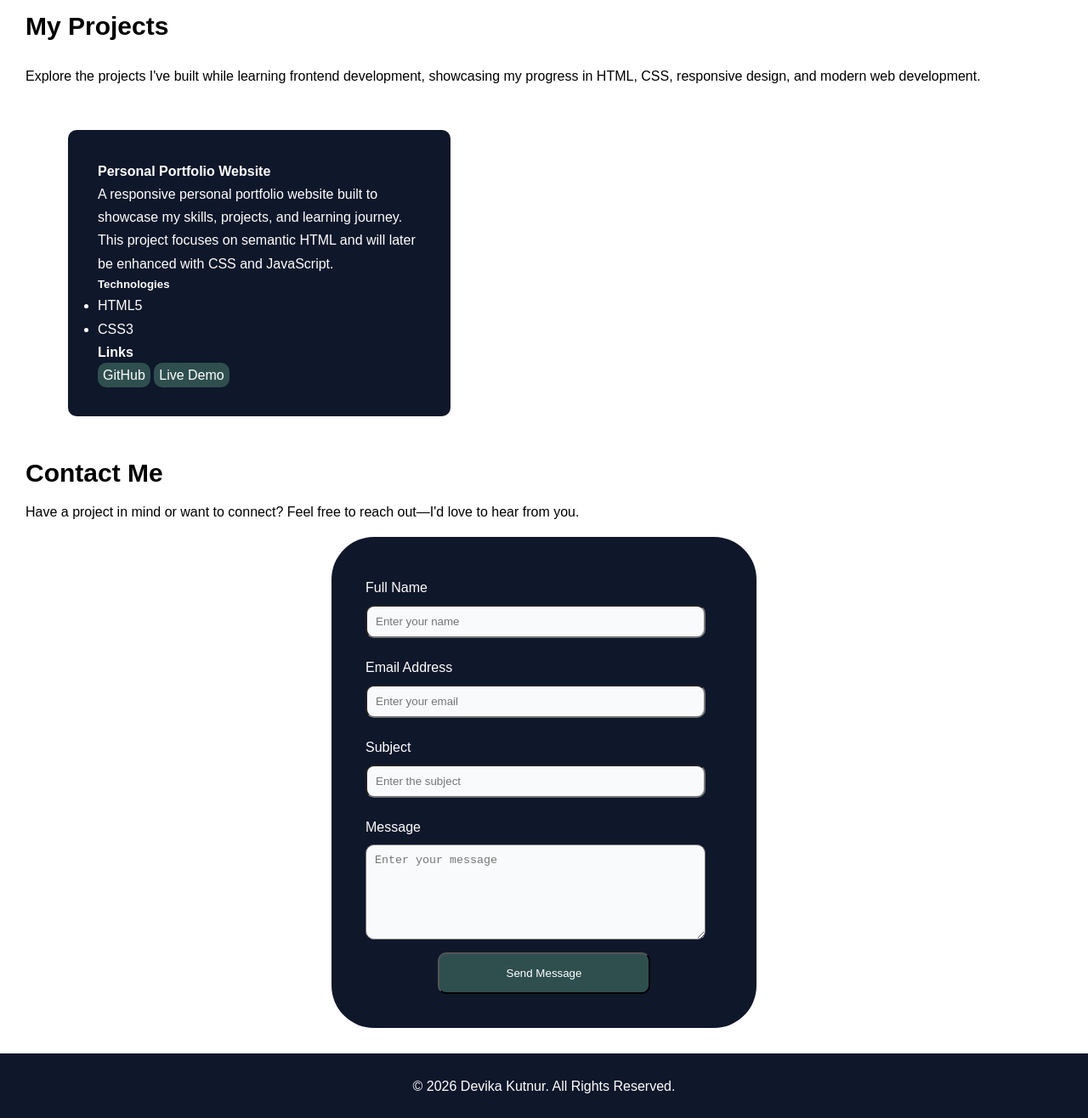
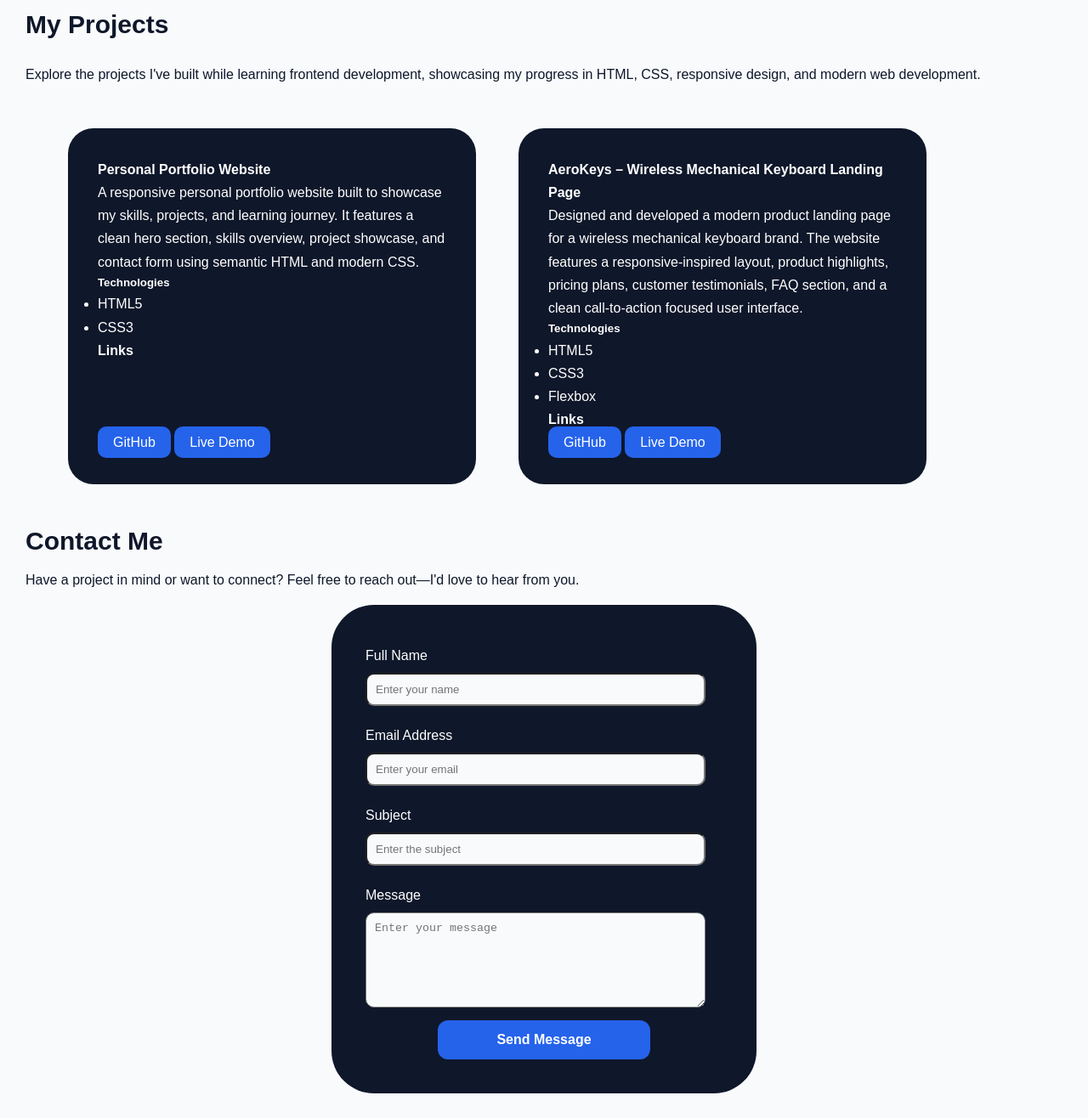
Before and after one commit to KutnurDevika/portfolio-website, a plain HTML site: page index.html in a window 1280 px wide. Shown: the part 1064-2380 px from the top of the page at 85% size. Drawn offline with Linux system fonts and the light colour scheme.

Commit message:
Update portfolio with AeroKeys project

```diff
--- a/index.html
+++ b/index.html
@@ -90,9 +90,7 @@
         <article class="project-card">
           <h4>Personal Portfolio Website</h4>
           <p>
-            A responsive personal portfolio website built to showcase my skills,
-            projects, and learning journey. This project focuses on semantic
-            HTML and will later be enhanced with CSS and JavaScript.
+            A responsive personal portfolio website built to showcase my skills, projects, and learning journey. It features a clean hero section, skills overview, project showcase, and contact form using semantic HTML and modern CSS.
           </p>
           <h5>Technologies</h5>
           <ul>
@@ -103,6 +101,23 @@
           <div class="project-links">
             <a href="https://github.com/KutnurDevika/portfolio-website" target="_blank" >GitHub</a>
             <a href="https://kutnurdevika.github.io/portfolio-website/" target="_blank">Live Demo</a>
+          </div>
+        </article>
+        <article class="project-card">
+          <h4>AeroKeys – Wireless Mechanical Keyboard Landing Page</h4>
+          <p>
+            Designed and developed a modern product landing page for a wireless mechanical keyboard brand. The website features a responsive-inspired layout, product highlights, pricing plans, customer testimonials, FAQ section, and a clean call-to-action focused user interface.
+          </p>
+          <h5>Technologies</h5>
+          <ul>
+            <li>HTML5</li>
+            <li>CSS3</li>
+            <li>Flexbox</li>
+          </ul>
+          <strong>Links</strong>
+          <div class="project-links">
+            <a href="https://github.com/KutnurDevika/wireless-keyboard-landing-page" target="_blank" >GitHub</a>
+            <a href=" https://kutnurdevika.github.io/wireless-keyboard-landing-page/" target="_blank">Live Demo</a>
           </div>
         </article>
         </div>
--- a/style.css
+++ b/style.css
@@ -5,6 +5,8 @@
 }
 body {
   font-family: Arial, Helvetica, sans-serif;
+  background-color: #F8FAFC;
+  color:#0F172A;
 }
 
 h1 {
@@ -23,19 +25,21 @@ nav ul {
   list-style: none;
   gap: 30px;
 }
-nav a {
+nav a{
   text-decoration: none;
   color: white;
+  transition: color 0.3s ease;
 }
-nav a:hover {
-  background-color: darkslategray;
+
+nav a:hover{
+  color: #2563EB;
 }
 
 /*Hero section css*/
 
 .hero-image img {
-  width: 150px;
-  height: 250px;
+ width:180px;
+height:280px;
   border-radius: 20px;
 }
 #hero {
@@ -74,17 +78,23 @@ nav a:hover {
   display: flex;
   gap: 30px;
   margin-left: 5px;
+
 }
-.hero-btn {
+.hero-btn{
+
   text-decoration: none;
-  padding: 15px;
-  background-color: #0f172a;
-  color: white;
-  border-radius: 10px;
-  transition: transform 0.3s ease;
+  padding: 14px 28px;
+  background-color: #2563EB;
+  color: #FFFFFF;
+  border-radius: 12px;
+  font-weight: 600;
+  transition: all 0.3s ease;
 }
-.hero-btn:hover {
-  transform: scale(1.1);
+
+.hero-btn:hover{
+  background-color: #1D4ED8;
+  transform: translateY(-4px);
+  box-shadow: 0 8px 20px rgba(37,99,235,0.35);
 }
 
 /*About section css*/
@@ -128,8 +138,9 @@ h3 {
   transition: transform 0.3s ease;
   width: 150px;
 }
-.skill-card:hover {
-  transform: scale(1.1);
+.skill-card:hover{
+  transform: translateY(-8px);
+  box-shadow: 0 10px 25px rgba(37,99,235,0.25);
 }
 
 /*projects css*/
@@ -142,32 +153,43 @@ h3 {
 
 .projects-container {
   display: flex;
-  gap: 20px;
+  gap: 50px;
   margin: 50px;
+   align-items:stretch;
 }
-.project-card {
-  padding: 35px;
-  background-color: #0f172a;
+.project-card{
+    display: flex;
+    flex-direction: column;
+
+    padding: 35px;
+    background-color: #0F172A;
+    color: white;
+    border-radius: 30px;
+    width: 480px;
+    transition: transform 0.3s ease, box-shadow 0.3s ease;
+}
+.project-card:hover{
+  transform: translateY(-8px);
+  box-shadow: 0 10px 25px rgba(37,99,235,0.25);
+}
+.project-links{
+  margin-top: auto;
+}
+.project-links a{
+
+  text-decoration: none;
+  padding: 10px 18px;
+  background-color: #2563EB;
   color: white;
   border-radius: 10px;
-  width: 450px;
-  transition: transform 0.3s ease;
-}
-.project-card:hover {
-  transform: scale(1.1);
+  transition: all 0.3s ease;
 }
 
-.project-links a {
-  text-decoration: none;
-  padding: 6px;
-  background-color: darkslategray;
-  color: white;
-  border-radius: 10px;
-  transition: transform 0.3s ease;
+.project-links a:hover{
+  background-color: #1D4ED8;
+  box-shadow: 0 8px 20px rgba(37,99,235,0.35);
 }
-.project-links a:hover {
-  transform: scale(1.1);
-}
+
 
 /*contact css*/
 
@@ -209,20 +231,24 @@ textarea:focus {
   box-shadow: 0 0 8px rgba(59, 130, 246, 0.3);
 }
 
-button {
-  text-decoration: none;
-  padding: 15px;
+button{
+  width:250px;
+  align-self:center;
+  padding:14px 28px;
+  background-color:#2563EB;
+  color:white;
+  border:none;
+  border-radius:12px;
+  font-size:16px;
+  font-weight:600;
+  cursor:pointer;
+  transition:all .3s ease;
+}
 
-  align-self: center;
-  background-color: darkslategray;
-  color: white;
-  border-radius: 10px;
-  transition: transform 0.3s ease;
-  width: 250px;
-  text-align: center;
-}
-button:hover {
-  transform: scale(1.1);
+button:hover{
+  background-color:#1D4ED8;
+  transform:translateY(-4px);
+  box-shadow:0 8px 20px rgba(37,99,235,.35);
 }
 footer {
   text-align: center;
```
